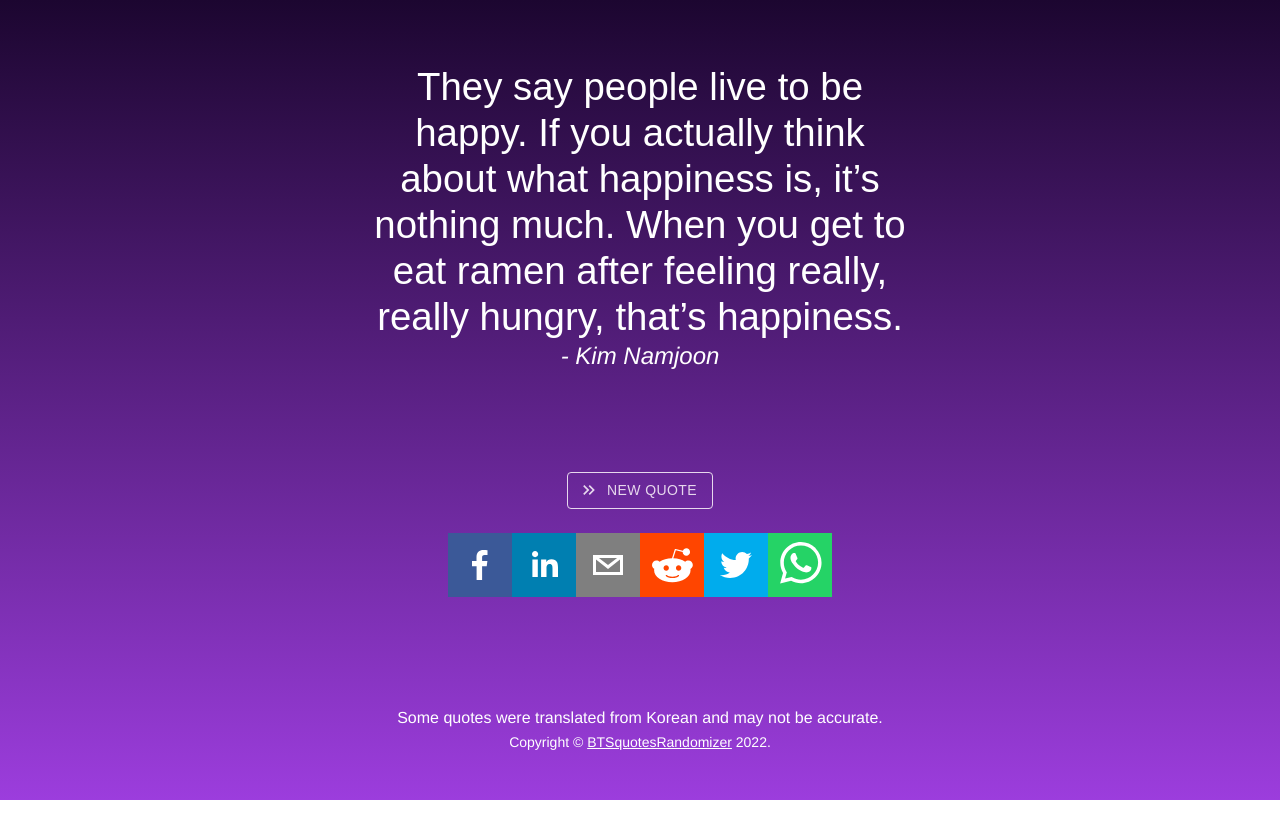
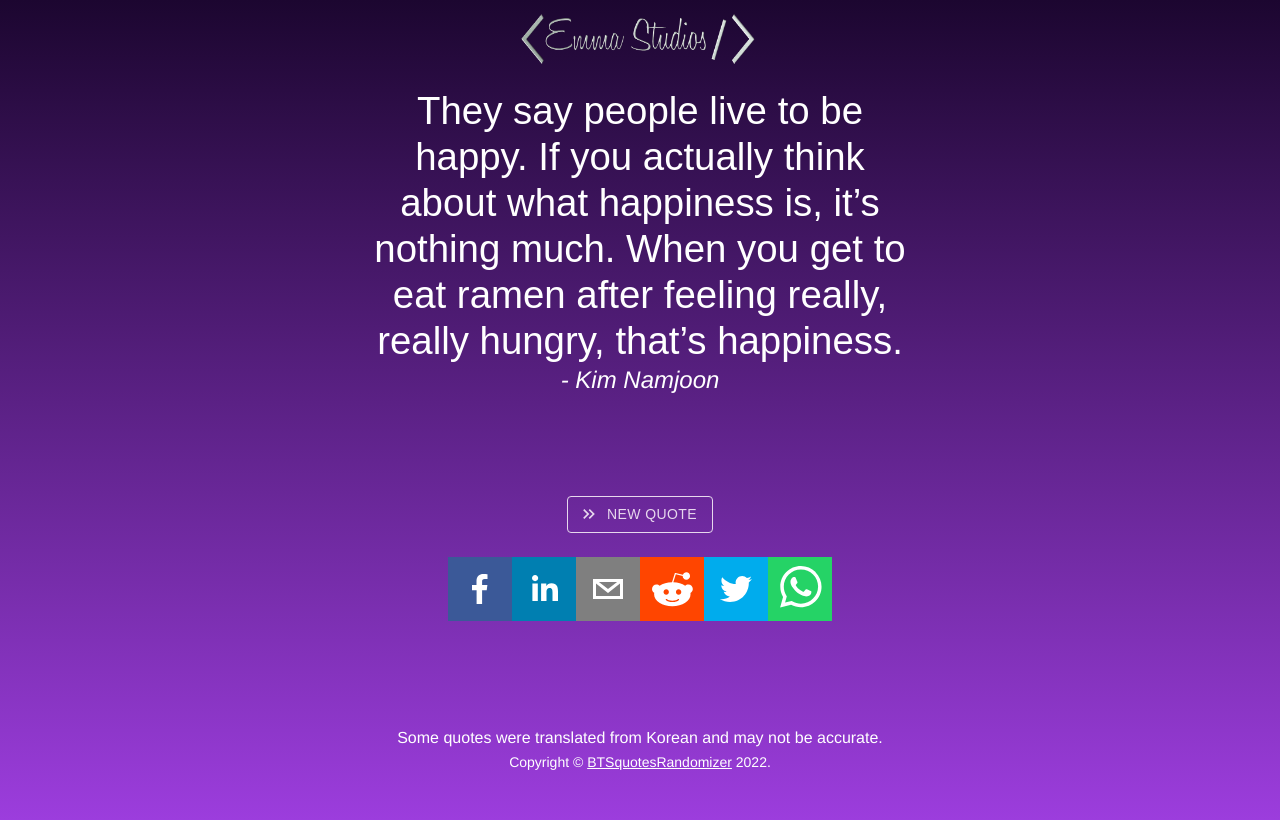
Before and after one commit to EmmaSecrest/btsQuotesRandomizer, a React (Create React App) app: page / in a window 1280 px wide. Built offline with nearby package versions, Linux system fonts and the light colour scheme.

Commit message:
logo added

```diff
--- a/src/App.js
+++ b/src/App.js
@@ -6,6 +6,8 @@ import Container from '@mui/material/Container';
 import {  ThemeProvider } from '@mui/material/styles';
 import  theme  from './theme';
 import Box from '@mui/material/Box';
+import Header from './header/header';
+
 
 export default function Main() {
   return (
@@ -21,7 +23,7 @@ export default function Main() {
     <Box  display="flex"
             flexDirection="column"
             sx={{minHeight: '100vh', overflow: 'hidden'}}>
-
+         <Header />
         <Box sx={{flex: 1 }}>
           <Container maxWidth='false' disableGutters>
             <QuoteCard/>
--- /dev/null
+++ b/src/header/header.js
@@ -0,0 +1,36 @@
+import * as React from 'react';
+import AppBar from '@mui/material/AppBar';
+import { Toolbar } from '@mui/material';
+import { Box } from '@mui/system';
+
+
+
+export default function  Header(){
+    const logo = 'EmmaStudiosTransparent.png'
+    return (
+        <AppBar
+            color = 'transparent'
+            elevation={0}
+            position="relative"
+            textAlign='center'
+           >
+
+            <Toolbar
+                sx= {{justifyContent:"center"}}
+            >
+
+               <Box
+                component='img'
+                alt='logo'
+                src = {logo}
+                height="10vh"
+                // border="1px solid white"
+
+                />
+
+
+            </Toolbar>
+
+    </AppBar>
+    )
+}
--- a/src/quoteCard.js/QuoteCard.js
+++ b/src/quoteCard.js/QuoteCard.js
@@ -44,7 +44,7 @@ export default function QuoteCard(){
         <Container
           sx={{
             bgcolor: 'background.paper',
-            pt: 8,
+            pt:1,
             pb: 6,
 
           }}
--- a/src/quotesDatabase/database.js
+++ b/src/quotesDatabase/database.js
@@ -648,7 +648,7 @@ export const quotes =[
         speaker:"Kim Taehyung"
     },
     {
-        quote:"We’re on some path that’s set since we’re born, but I still believe we can change some things. So I believe in my faith but I still don’t believe in my fate .",
+        quote:"We’re on some path that’s set since we’re born, but I still believe we can change some things. So I believe in my faith but I still don’t believe in my fate.",
         speaker:"Kim Namjoon"
     },
     {
--- a/src/theme.js
+++ b/src/theme.js
@@ -3,9 +3,7 @@ import { createTheme } from '@mui/material/styles';
  let theme = createTheme({
     palette: {
         type: 'dark',
-        primary: {
-          main: '#cb30a2',
-        },
+
         secondary: {
           main: '#f50057',
         },
@@ -19,9 +17,7 @@ import { createTheme } from '@mui/material/styles';
         h2: {
             fontFamily: 'Maven Pro',
           },
-        allVariants: {
-            color: "pink"
-          },
+
       },
       fontSize: 15,
       h1: {
```
Also changed, not shown: public/EmmaStudiosTransparent.png (added).
